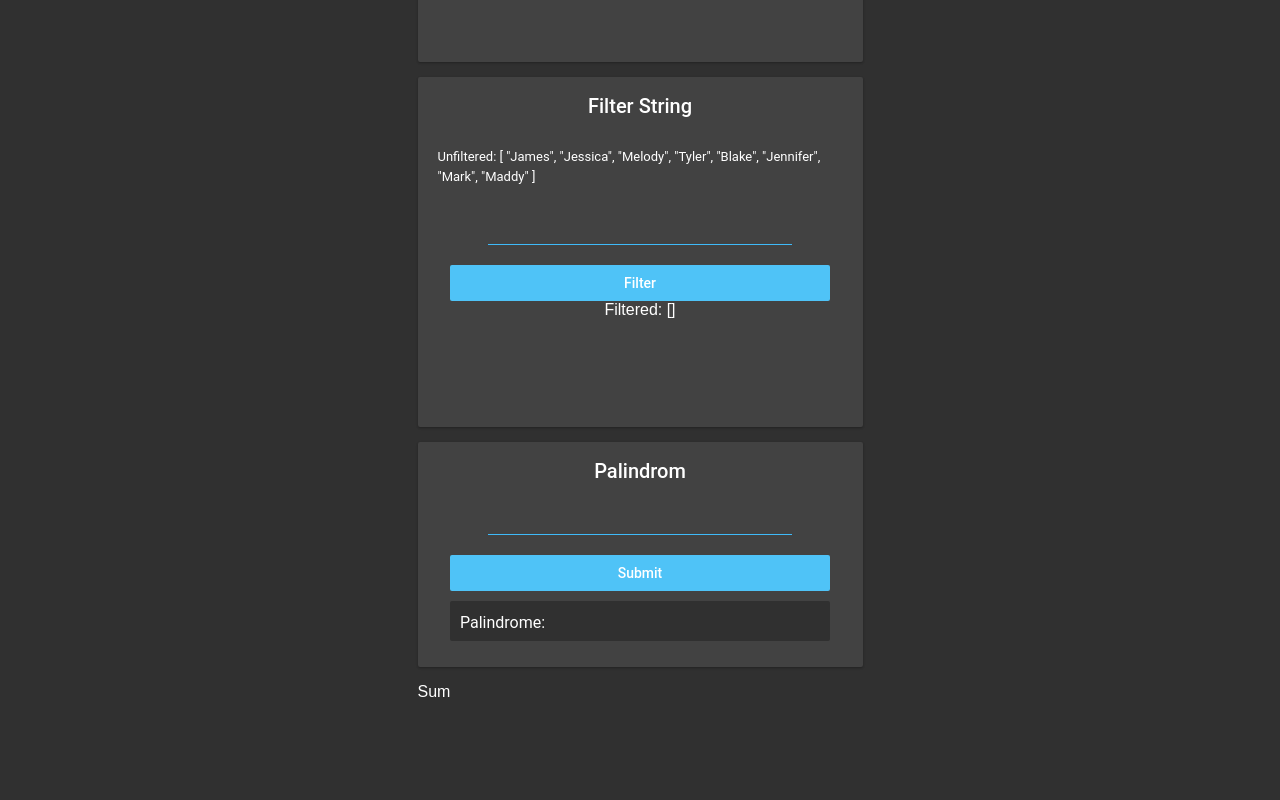
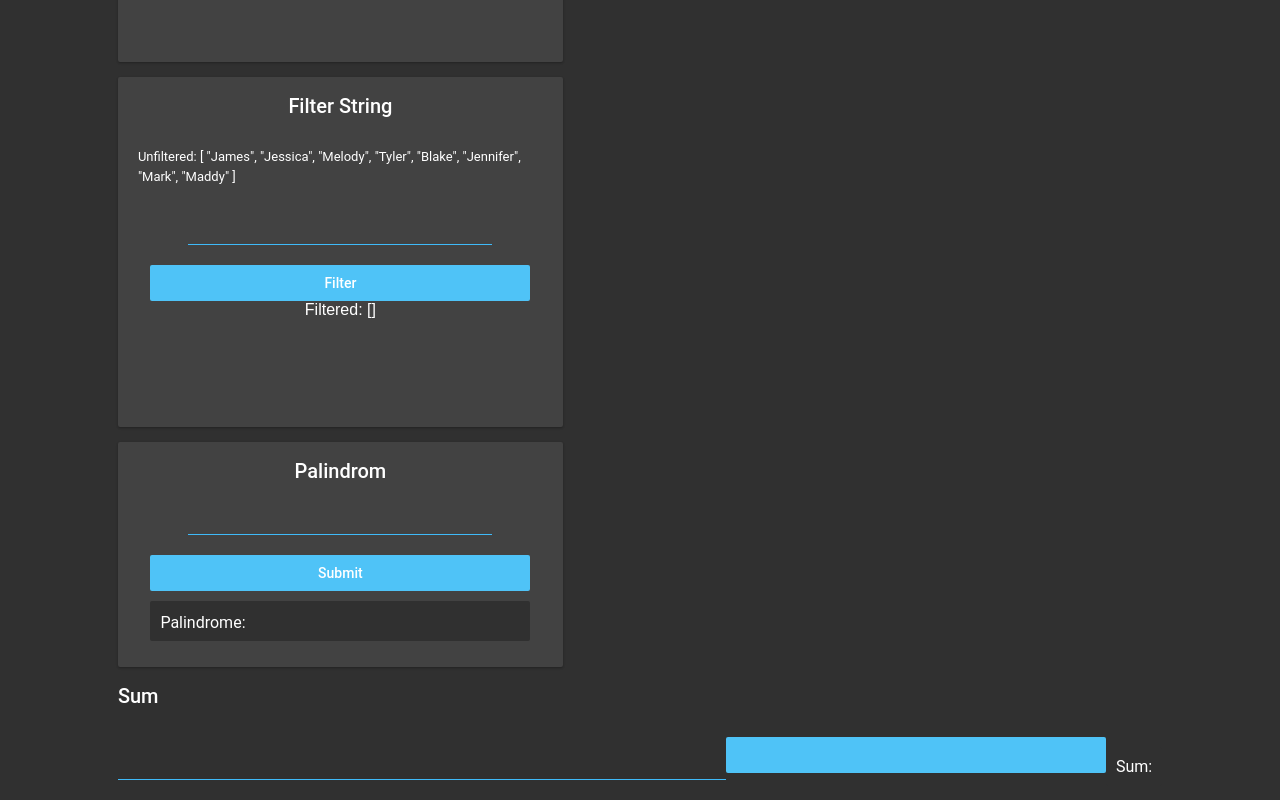
Before and after one commit to stuffy3/react-toy-problems-exercise, a React (Create React App) app: page / in a window 1280 px wide. Shown: the part 628-1428 px from the top of the page. Before the commit the page ends 1345 px from the top, so only its background shows below. Built offline with nearby package versions, Linux system fonts and the light colour scheme.

Commit message:
finished sum exercise

```diff
--- a/src/components/Topics/Sum.js
+++ b/src/components/Topics/Sum.js
@@ -1,9 +1,38 @@
 import React, {Component} from "react";
 
 export default class Sum extends Component {
+    constructor() {
+        super()
+        this.state = {
+            number1: 0,
+            number2: 0,
+            sum: null
+        }
+    }
+
+    onChangeNumber1(value) {
+        this.setState({number1: parseInt(value, 10)});
+    }
+
+    onChangeNumber2(value) {
+        this.setState({number2: parseInt(value, 10)})
+    }
+
+    add(num1, num2) {
+        this.setState({sum: num1 + num2})
+    }
+
+
+
     render() {
         return(
-            <p>Sum</p>
+            <div>
+                <h4>Sum</h4>
+                <input className="inputLine" type="number" onChange={ (e) => this.onChangeNumber1(e.target.value)}></input>
+                <input className="inputLine" type="number" onChange={ (e) => this.onChangeNumber2(e.target.value)}></input>
+                <button className="confirmationButton" onClick={() => this.add(this.state.number1, this.state.number2)}></button>
+                <span className="resultsBox">Sum: {this.state.sum}</span>
+            </div>
         )
     }
 }
```
